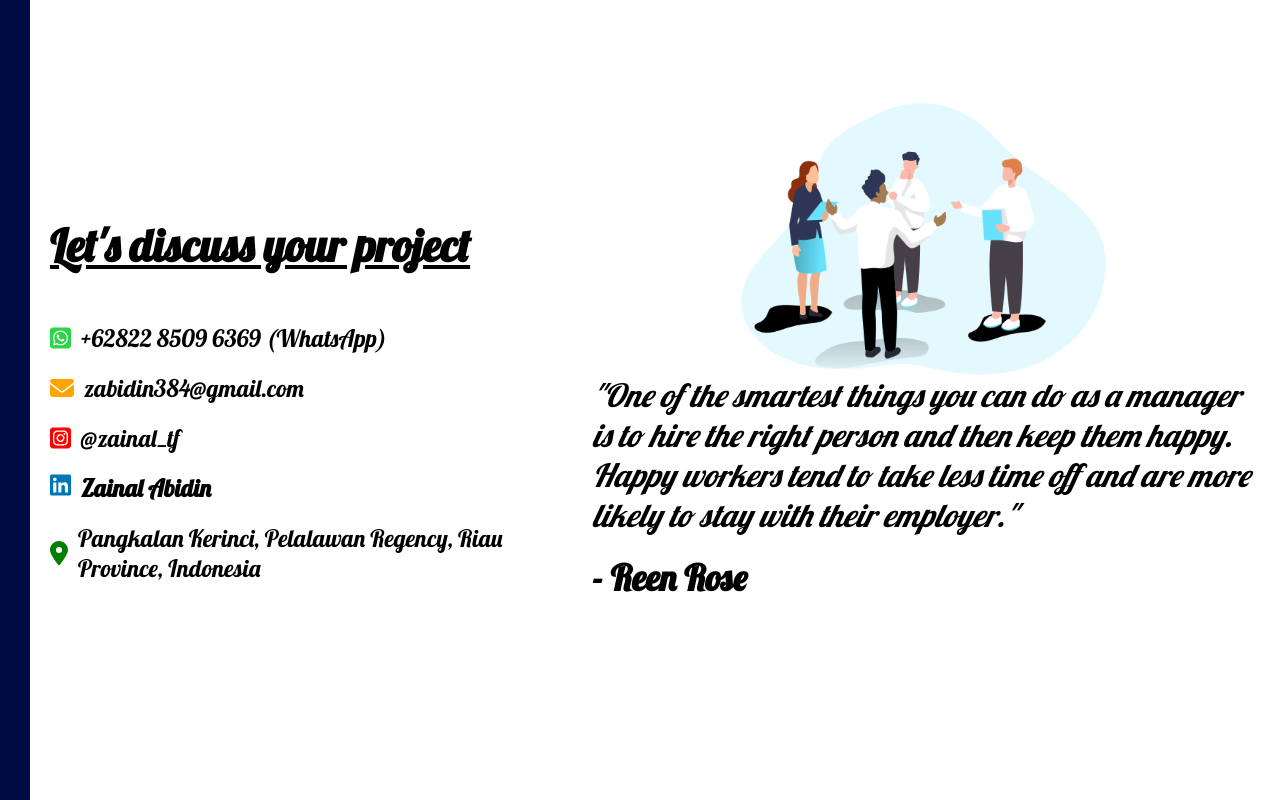
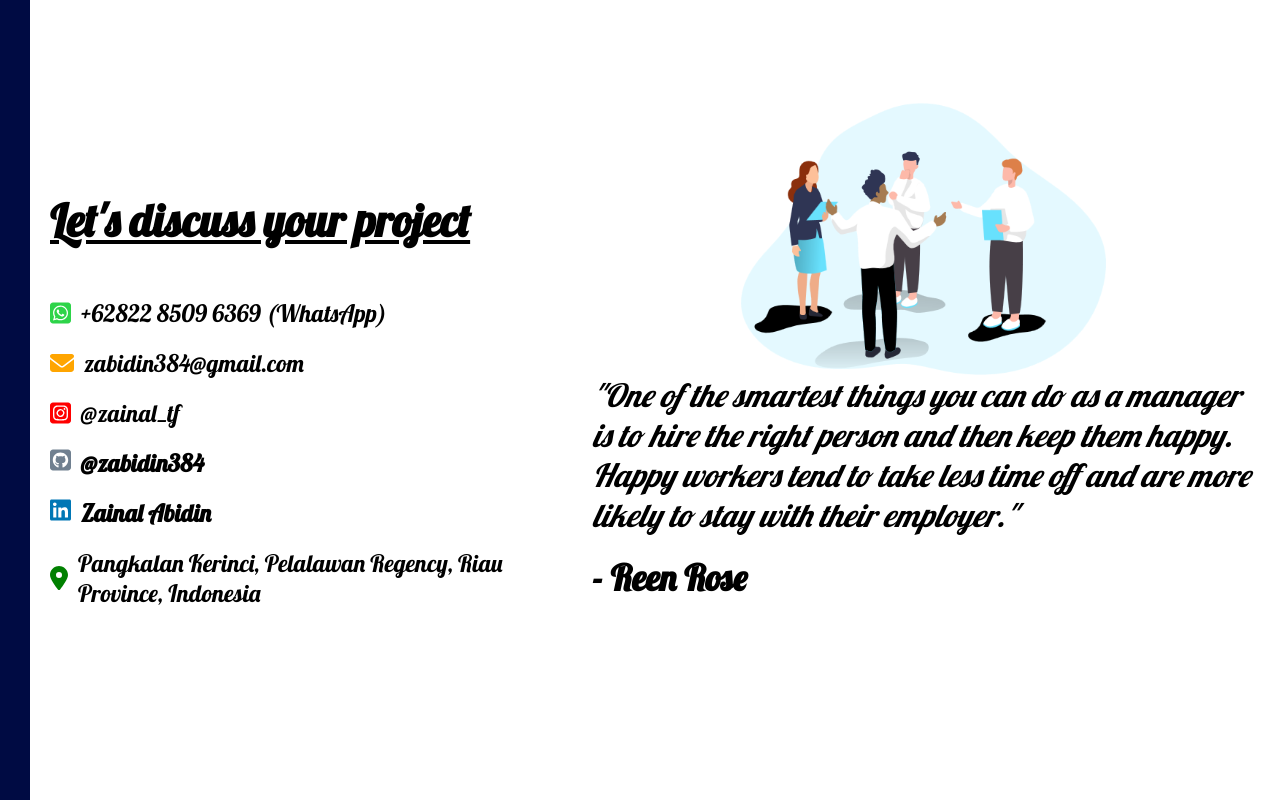
Before and after one commit to zabidin384/zainal-portfolio, a React (Create React App) app: page / in a window 1280 px wide. Shown: the part 2990-3790 px from the top of the page. Built offline with nearby package versions, Linux system fonts and the light colour scheme.

Commit message:
Update Contact.jsx

```diff
--- a/src/components/Contact.jsx
+++ b/src/components/Contact.jsx
@@ -1,7 +1,7 @@
 import "./contact.css";
 import { FontAwesomeIcon } from "@fortawesome/react-fontawesome";
 import { faEnvelope, faLocationDot } from "@fortawesome/free-solid-svg-icons";
-import { faWhatsappSquare, faInstagramSquare, faLinkedin } from "@fortawesome/free-brands-svg-icons";
+import { faWhatsappSquare, faInstagramSquare, faLinkedin, faGithubSquare } from "@fortawesome/free-brands-svg-icons";
 import meeting from "../img/meeting.png";
 
 export default function Contact() {
@@ -23,6 +23,12 @@ export default function Contact() {
 						<div className="c-info-item">
 							<FontAwesomeIcon icon={faInstagramSquare} style={{ color: "red" }} />
 							<div className="c-info-i">@zainal_tf</div>
+						</div>
+						<div className="c-info-item">
+							<a href="https://github.com/zabidin384" target="_blank" rel="noreferrer" style={{ display: "flex" }}>
+								<FontAwesomeIcon icon={faGithubSquare} style={{ color: "slategray" }} />
+								<div className="c-info-i">@zabidin384</div>
+							</a>
 						</div>
 						<div className="c-info-item">
 							<a href="https://www.linkedin.com/in/zainal-tf/" className="linkedin" target="_blank" rel="noreferrer">
```
